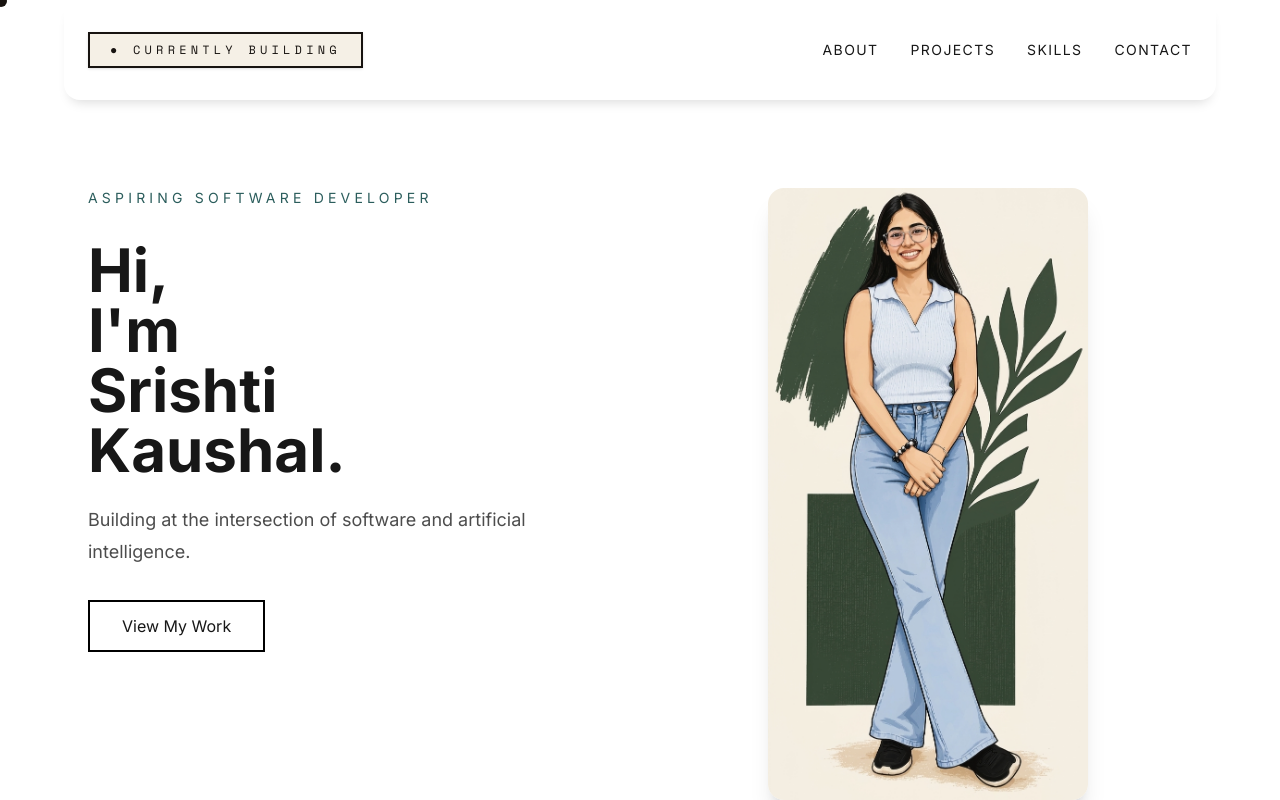
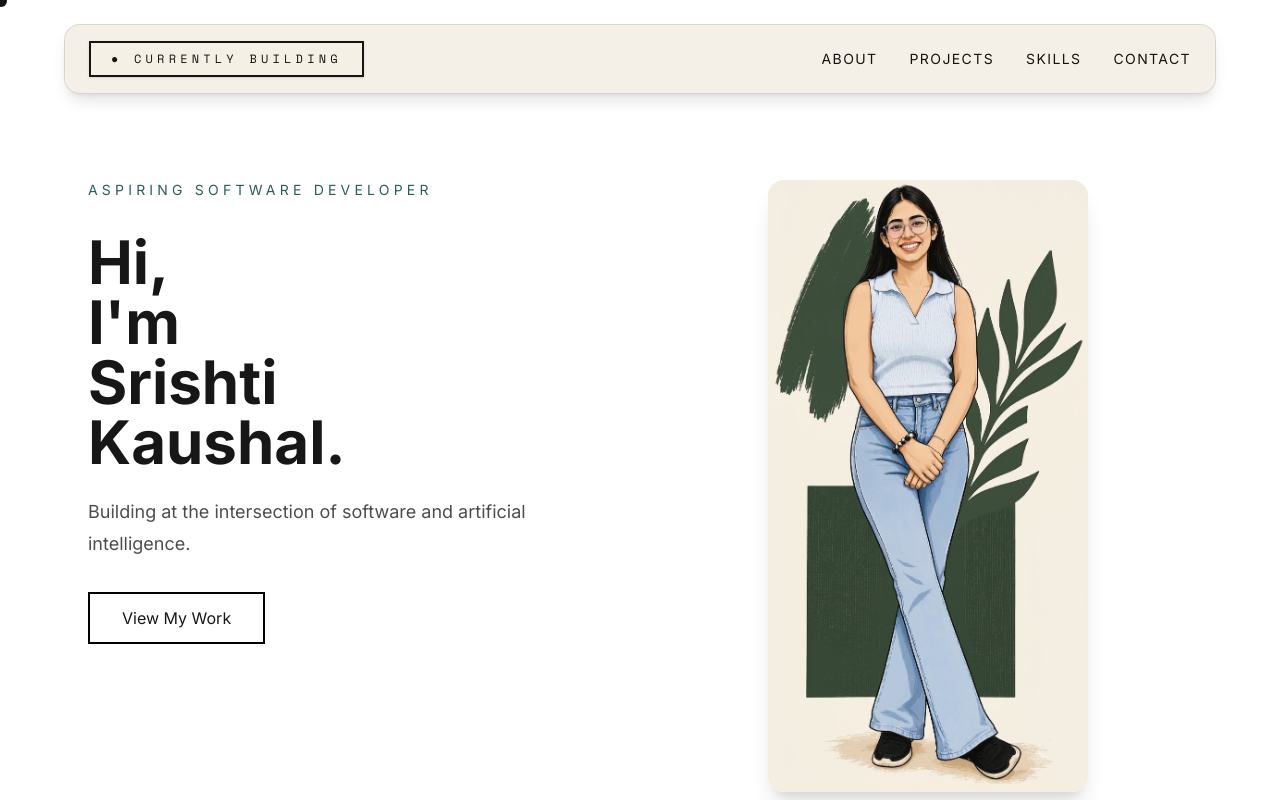
Before and after one commit to Srishti1011/Portfolio, a Next.js app: page / in a window 1280 px wide. Shown: the top 800 px of the page. Built offline with nearby package versions, Linux system fonts and the light colour scheme.

Commit message:
Navbar now comes back into view on scrolling up.

```diff
--- a/components/Hero.js
+++ b/components/Hero.js
@@ -8,7 +8,7 @@ import LoopArrow from "./LoopArrow";
 
 export default function Hero() {
   return (
-    <section className="pt-22 mx-auto grid max-w-6xl items-start gap-12 px-6 py-12 md:grid-cols-2">
+    <section className="pt-45 mx-auto grid max-w-6xl items-start gap-12 px-6 py-12 md:grid-cols-2">
       <motion.div
         initial="hidden"
         animate="visible"
--- a/components/Navbar.js
+++ b/components/Navbar.js
@@ -1,24 +1,22 @@
 "use client";
 
 import { motion } from "framer-motion";
-
+import { useEffect, useState } from "react";
+import Link from "next/link";
 import Stamp from "./Stamp";
 
-import { useEffect, useState } from "react";
-import Link from "next/link";
-
-
 export default function Navbar() {
-
-  const [activeSection, setActiveSection] = useState("hero");
+  const [activeSection, setActiveSection] = useState("about");
+  const [showNavbar, setShowNavbar] = useState(true);
 
   const links = [
     { name: "About", href: "#about" },
-    { name: "Work", href: "#projects" },
+    { name: "Projects", href: "#projects" },
     { name: "Skills", href: "#skills" },
     { name: "Contact", href: "#contact" },
   ];
 
+  // Highlight active section
   useEffect(() => {
     const sections = document.querySelectorAll("section");
 
@@ -31,7 +29,7 @@ export default function Navbar() {
         });
       },
       {
-        threshold: 0.4,
+        threshold: 0.45,
       }
     );
 
@@ -40,67 +38,72 @@ export default function Navbar() {
     return () => observer.disconnect();
   }, []);
 
-  <div className="flex gap-8">
-    {links.map((link) => (
-      <Link
-        key={link.href}
-        href={link.href}
-        className={`transition-colors duration-300 ${activeSection === link.href.substring(1)
-          ? "text-[#2B5D5C] font-semibold"
-          : "text-[#171310]"
-          }`}
-      >
-        {link.name}
-      </Link>
-    ))}
-  </div>
+  // Hide / reveal navbar
+  useEffect(() => {
+    let lastScrollY = window.scrollY;
 
+    const handleScroll = () => {
+      const currentScrollY = window.scrollY;
+
+      // Always show near the top
+      if (currentScrollY < 100) {
+        setShowNavbar(true);
+      } else {
+        // Hide only if user scrolls DOWN more than 10px
+        if (currentScrollY > lastScrollY + 10) {
+          setShowNavbar(false);
+        }
+
+        // Show only if user scrolls UP more than 10px
+        if (currentScrollY < lastScrollY - 10) {
+          setShowNavbar(true);
+        }
+      }
+
+      lastScrollY = currentScrollY;
+    };
+
+    window.addEventListener("scroll", handleScroll);
+
+    return () => window.removeEventListener("scroll", handleScroll);
+  }, []);
 
   return (
     <motion.nav
-      className="mx-auto flex max-w-6xl items-center justify-between rounded-2xl px-6 py-8 shadow-[0_8px_12px_-6px_rgba(0,0,0,0.15)]"
-      initial={{ opacity: 0, y: -25 }}
-      animate={{ opacity: 1, y: 0 }}
+      initial={{ opacity: 0, y: -40 }}
+      animate={{
+        opacity: 1,
+        y: showNavbar ? 0 : -120,
+      }}
       transition={{
-        duration: 0.6,
-        ease: "easeOut",
+        duration: 0.35,
+        ease: "easeInOut",
       }}
+      className="fixed top-6 left-1/2 z-50 flex w-[92%] max-w-6xl -translate-x-1/2 items-center justify-between rounded-2xl border border-black/10 bg-[#F3EEE3]/85 px-6 py-4 backdrop-blur-md shadow-lg"
     >
-
       <Stamp text="CURRENTLY BUILDING" rotate={0} />
 
-      <div className="hidden gap-8 text-sm uppercase tracking-widest md:flex">
-        <motion.a
-          href="#about"
-          whileHover={{ y: -2 }}
-          transition={{ duration: 0.2 }}
-        >
-          About
-        </motion.a>
+      <div className="hidden items-center gap-8 text-sm uppercase tracking-widest md:flex">
+        {links.map((link) => (
+          <Link
+            key={link.href}
+            href={link.href}
+            className={`relative transition-colors duration-300 ${
+              activeSection === link.href.substring(1)
+                ? "text-[#2B5D5C]"
+                : "text-[#171310]"
+            }`}
+          >
+            {link.name}
 
-        <motion.a
-          href="#projects"
-          whileHover={{ y: -2 }}
-          transition={{ duration: 0.2 }}
-        >
-          Projects
-        </motion.a>
-
-        <motion.a
-          href="#skills"
-          whileHover={{ y: -2 }}
-          transition={{ duration: 0.2 }}
-        >
-          Skills
-        </motion.a>
-
-        <motion.a
-          href="#contact"
-          whileHover={{ y: -2 }}
-          transition={{ duration: 0.2 }}
-        >
-          Contact
-        </motion.a>
+            {activeSection === link.href.substring(1) && (
+              <motion.div
+                layoutId="navbarUnderline"
+                className="absolute -bottom-1 left-0 right-0 h-[2px] bg-[#2B5D5C]"
+              />
+            )}
+          </Link>
+        ))}
       </div>
     </motion.nav>
   );
```
